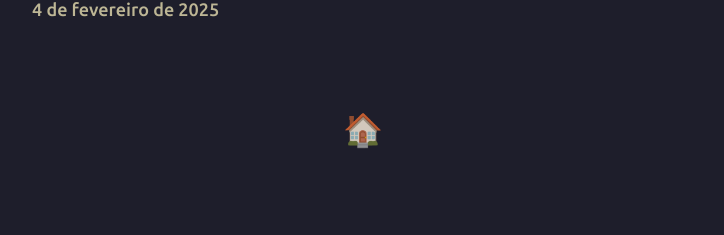
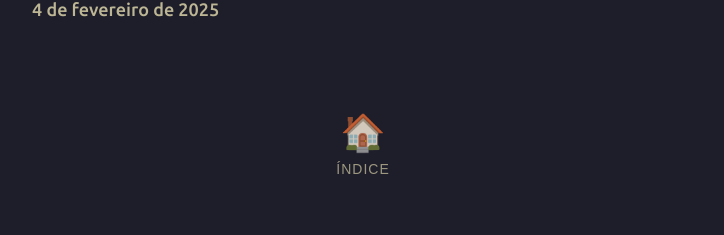
Before and after one commit to joaquim-capitao/queime-depois-de-ler, a Jekyll site: the page built from dedicacao.md, in a window 1280 px wide. Shown: the part 1020-1255 px from the top of the page, without its empty margins (277-1001 px from the left). Built offline with Jekyll 4.4.1, drawn with Linux system fonts in a browser that asks for light colours; our own code applies the rules of GitHub Pages for plain Markdown files; before the commit the page ends 1222 px from its top, so only the background shows below that.

Commit message:
Atualizar o style-dark.html

```diff
--- a/_layouts/style-dark.html
+++ b/_layouts/style-dark.html
@@ -12,11 +12,15 @@
         <article>
             {{ content }}
         </article>
+
+        <!-- Rodapé Centralizado com Ícone e Texto -->
+        <footer style="text-align: center; margin-top: 60px; padding: 30px 0; clear: both;">
+            <a href="{{ '/index' | relative_url }}" style="text-decoration: none; color: inherit; display: inline-flex; flex-direction: column; align-items: center; gap: 8px; opacity: 0.8; transition: opacity 0.2s;" title="Voltar ao índice">
+                <span style="font-size: 36px; line-height: 1;">🏠</span>
+                <span style="font-size: 14px; font-family: sans-serif; letter-spacing: 1px; text-transform: uppercase;">Índice</span>
+            </a>
+        </footer>
     </main>
-
-        <footer style="text-align: center; margin-top: 60px; padding: 20px 0; clear: both;">
-            <a href="{{ '/index' | relative_url }}" style="font-size: 32px; text-decoration: none; opacity: 0.8;" title="Voltar ao índice">🏠</a>
-        </footer>
 
 </body>
 </html>
```
